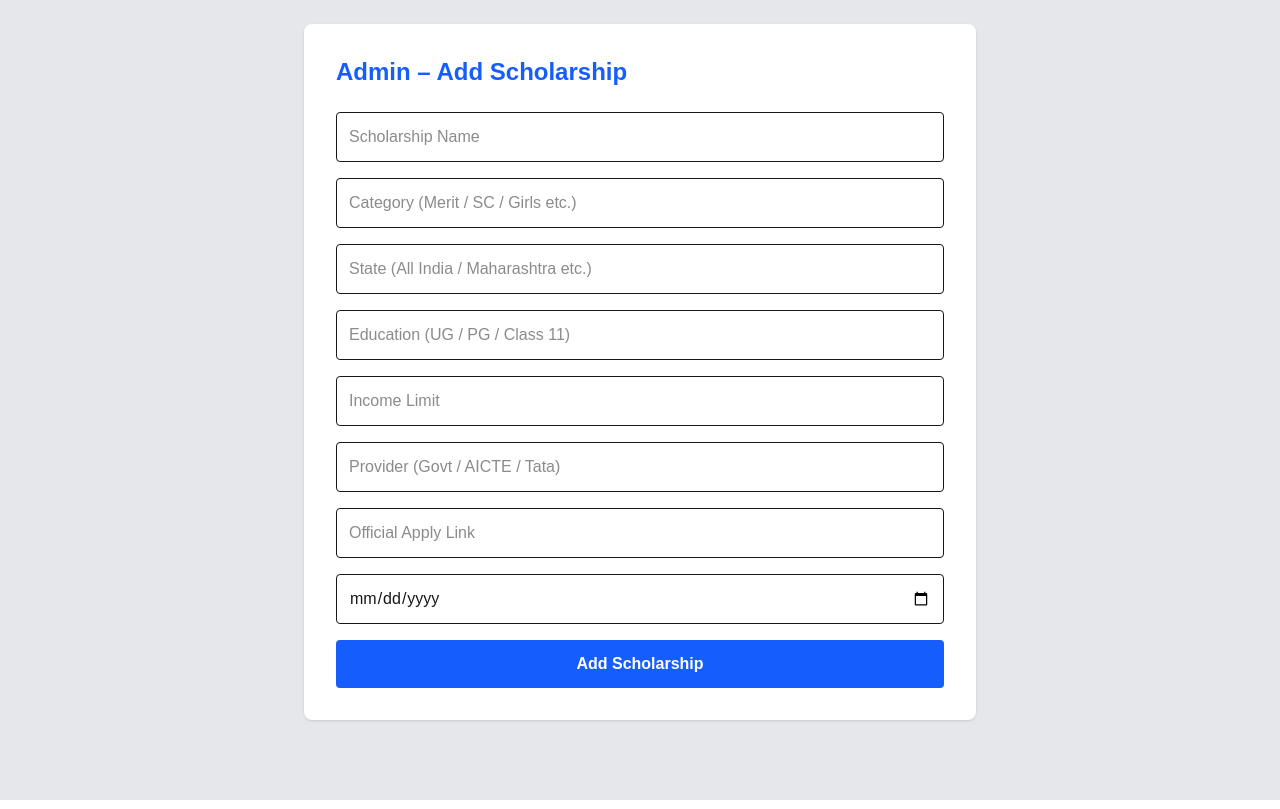
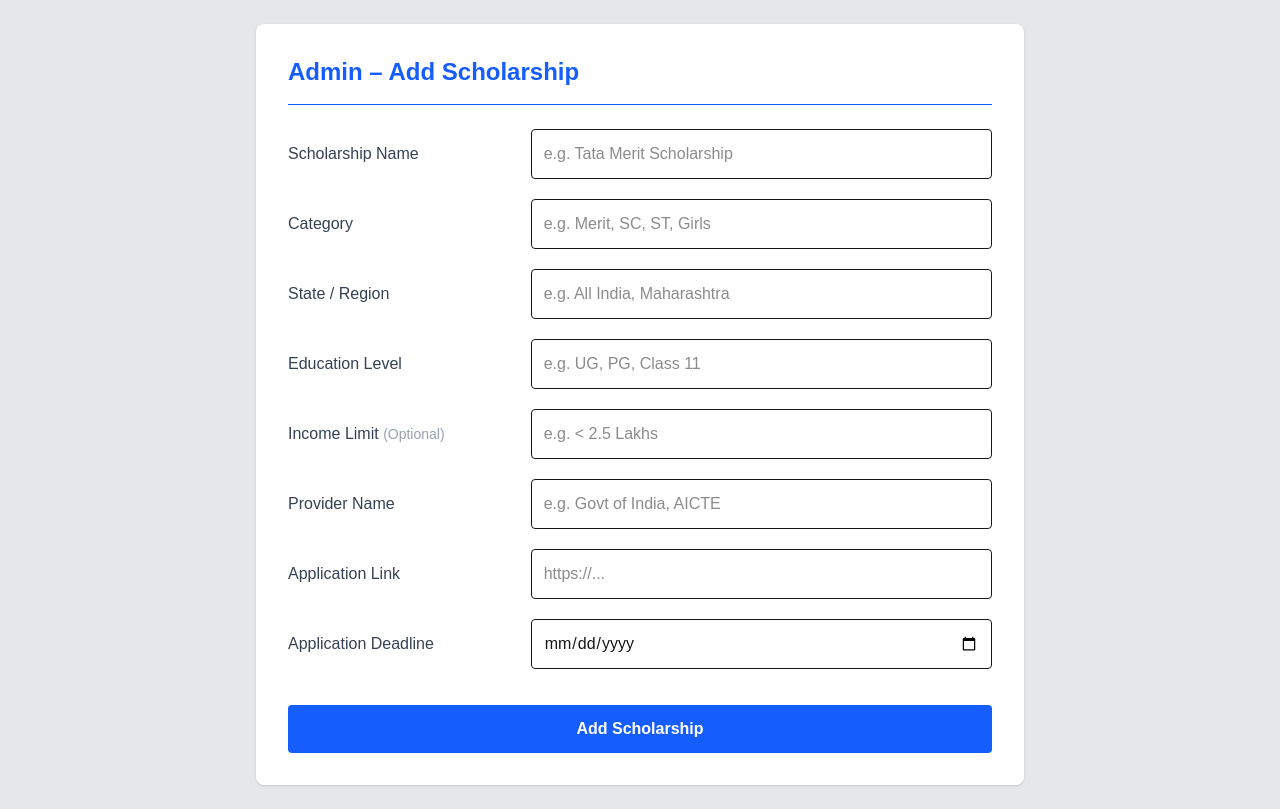
Before and after one commit to DEBOJEETDAS36/find-scholarships, a Next.js app: page /admin in a window 1280 px wide. Built offline with nearby package versions, Linux system fonts and the light colour scheme.

Commit message:
Lables added to admin data fields

```diff
--- a/app/admin/page.tsx
+++ b/app/admin/page.tsx
@@ -57,96 +57,164 @@ export default function AdminPage() {
     setLoading(false);
   }
 
+  // Reusable wrapper for styling consistency
+  const inputGroupClass = "flex flex-col md:flex-row md:items-center gap-2";
+  const labelClass = "md:w-1/3 font-medium text-gray-700";
+  const inputClass = "flex-1 p-3 border rounded focus:outline-none focus:ring-2 focus:ring-blue-500";
+
   return (
     <main className="min-h-screen bg-gray-200 p-6">
-      <div className="max-w-2xl mx-auto bg-white p-8 rounded-lg shadow">
-        <h1 className="text-2xl font-bold mb-6 text-blue-600">
+      <div className="max-w-3xl mx-auto bg-white p-8 rounded-lg shadow">
+        <h1 className="text-2xl font-bold mb-6 text-blue-600 border-b pb-4">
           Admin – Add Scholarship
         </h1>
 
         {success && (
-          <p className="mb-4 text-green-600 font-semibold">{success}</p>
+          <div className="mb-6 p-4 bg-green-50 text-green-700 border border-green-200 rounded">
+            {success}
+          </div>
         )}
 
-        <form onSubmit={handleSubmit} className="space-y-4">
+        <form onSubmit={handleSubmit} className="space-y-5">
+
+          {/* Name */}
+          <div className={inputGroupClass}>
+            <label htmlFor="name" className={labelClass}>
+              Scholarship Name
+            </label>
             <input
+              id="name"
               name="name"
-            placeholder="Scholarship Name"
+              placeholder="e.g. Tata Merit Scholarship"
               value={form.name}
               onChange={handleChange}
               required
-            className="w-full p-3 border rounded"
+              className={inputClass}
             />
+          </div>
 
+          {/* Category */}
+          <div className={inputGroupClass}>
+            <label htmlFor="category" className={labelClass}>
+              Category
+            </label>
             <input
+              id="category"
               name="category"
-            placeholder="Category (Merit / SC / Girls etc.)"
+              placeholder="e.g. Merit, SC, ST, Girls"
               value={form.category}
               onChange={handleChange}
               required
-            className="w-full p-3 border rounded"
+              className={inputClass}
             />
+          </div>
 
+          {/* State */}
+          <div className={inputGroupClass}>
+            <label htmlFor="state" className={labelClass}>
+              State / Region
+            </label>
             <input
+              id="state"
               name="state"
-            placeholder="State (All India / Maharashtra etc.)"
+              placeholder="e.g. All India, Maharashtra"
               value={form.state}
               onChange={handleChange}
               required
-            className="w-full p-3 border rounded"
+              className={inputClass}
             />
+          </div>
 
+          {/* Education */}
+          <div className={inputGroupClass}>
+            <label htmlFor="education" className={labelClass}>
+              Education Level
+            </label>
             <input
+              id="education"
               name="education"
-            placeholder="Education (UG / PG / Class 11)"
+              placeholder="e.g. UG, PG, Class 11"
               value={form.education}
               onChange={handleChange}
               required
-            className="w-full p-3 border rounded"
+              className={inputClass}
             />
+          </div>
 
+          {/* Income Limit */}
+          <div className={inputGroupClass}>
+            <label htmlFor="incomeLimit" className={labelClass}>
+              Income Limit <span className="text-gray-400 text-sm font-normal">(Optional)</span>
+            </label>
             <input
+              id="incomeLimit"
               name="incomeLimit"
-            placeholder="Income Limit"
+              placeholder="e.g. < 2.5 Lakhs"
               value={form.incomeLimit}
               onChange={handleChange}
-            className="w-full p-3 border rounded"
+              className={inputClass}
             />
+          </div>
 
+          {/* Provider */}
+          <div className={inputGroupClass}>
+            <label htmlFor="provider" className={labelClass}>
+              Provider Name
+            </label>
             <input
+              id="provider"
               name="provider"
-            placeholder="Provider (Govt / AICTE / Tata)"
+              placeholder="e.g. Govt of India, AICTE"
               value={form.provider}
               onChange={handleChange}
               required
-            className="w-full p-3 border rounded"
+              className={inputClass}
             />
+          </div>
 
+          {/* Link */}
+          <div className={inputGroupClass}>
+            <label htmlFor="link" className={labelClass}>
+              Application Link
+            </label>
             <input
+              id="link"
               name="link"
-            placeholder="Official Apply Link"
+              type="url"
+              placeholder="https://..."
               value={form.link}
               onChange={handleChange}
               required
-            className="w-full p-3 border rounded"
+              className={inputClass}
             />
+          </div>
 
+          {/* Deadline */}
+          <div className={inputGroupClass}>
+            <label htmlFor="deadline" className={labelClass}>
+              Application Deadline
+            </label>
             <input
+              id="deadline"
               type="date"
               name="deadline"
               value={form.deadline}
               onChange={handleChange}
               required
-            className="w-full p-3 border rounded"
+              className={inputClass}
             />
+          </div>
 
+          {/* Submit Button */}
+          <div className="pt-4">
             <button
               type="submit"
               disabled={loading}
-            className="w-full bg-blue-600 text-white font-bold py-3 rounded hover:bg-blue-700 transition"
+              className="w-full bg-blue-600 text-white font-bold py-3 rounded hover:bg-blue-700 transition disabled:bg-blue-300"
             >
               {loading ? "Adding..." : "Add Scholarship"}
             </button>
+          </div>
         </form>
       </div>
     </main>
```
Lines whose indentation alone changed are shown as unchanged.
